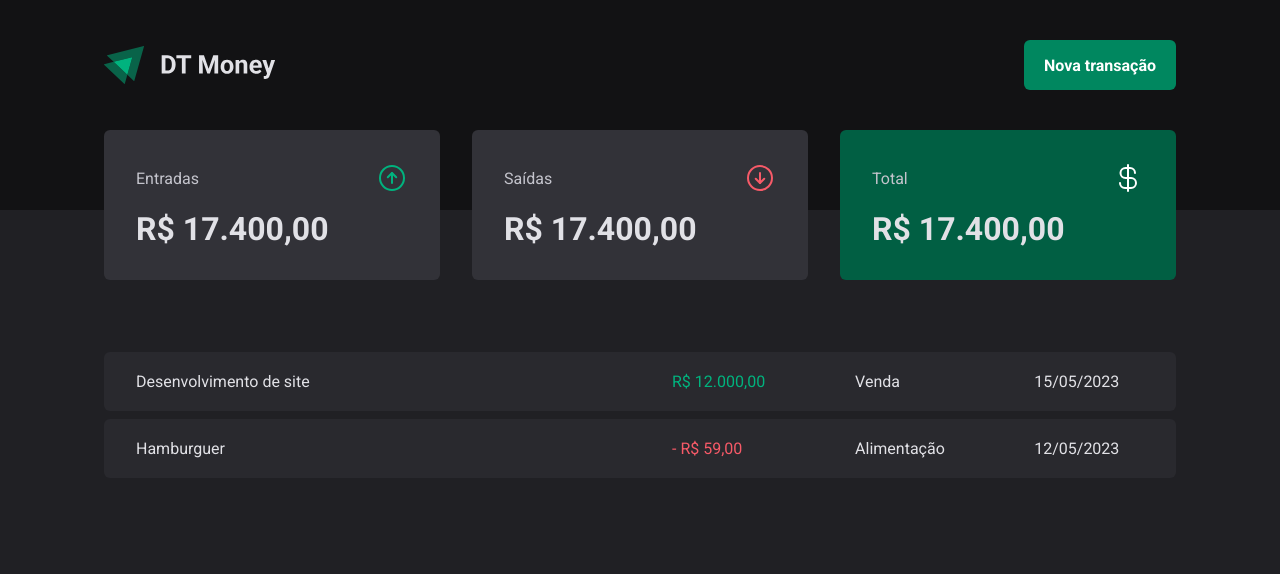
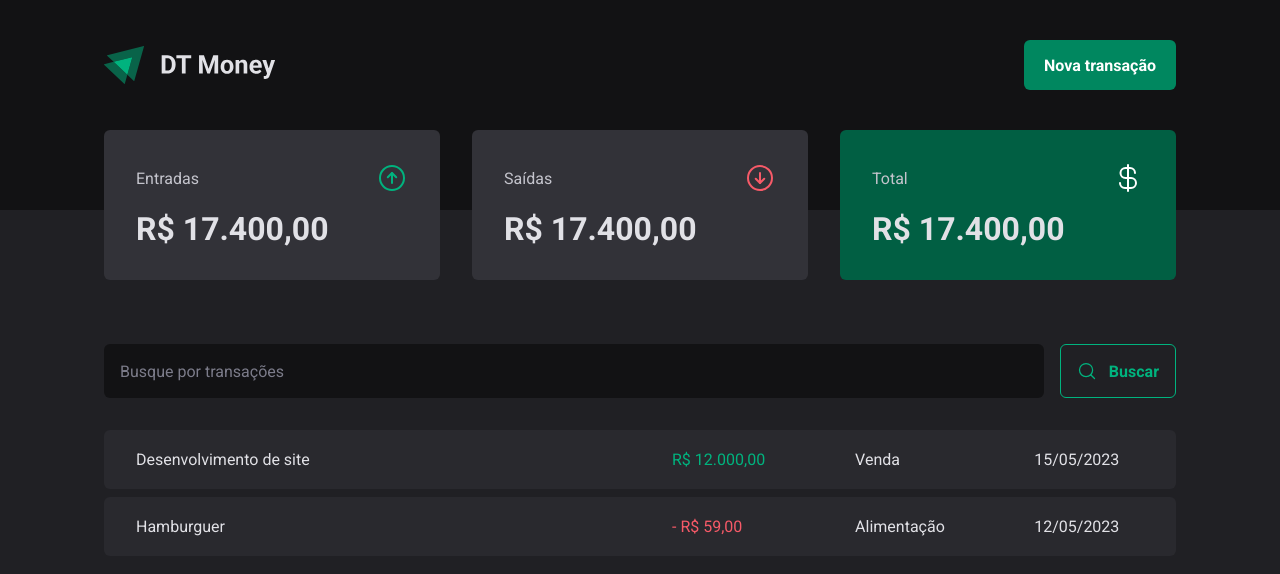
Before and after one commit to milsucruz/dt-money, a React (Vite) app: page / in a window 1280 px wide. Shown: the top 574 px of the page. Built offline with nearby package versions, Linux system fonts and the light colour scheme.

Commit message:
Transactions  SearchForm

```diff
--- /dev/null
+++ b/src/pages/Transactions/components/SearchForm/index.tsx
@@ -0,0 +1,14 @@
+import { MagnifyingGlass } from 'phosphor-react'
+import { SearchFomrContainer } from './styles'
+
+export function SearchFomr() {
+  return (
+    <SearchFomrContainer>
+      <input type="text" placeholder="Busque por transações" />
+      <button type="submit">
+        <MagnifyingGlass size={20} />
+        Buscar
+      </button>
+    </SearchFomrContainer>
+  )
+}
--- /dev/null
+++ b/src/pages/Transactions/components/SearchForm/styles.ts
@@ -0,0 +1,40 @@
+import { styled } from 'styled-components'
+
+export const SearchFomrContainer = styled.form`
+  display: flex;
+  gap: 1rem;
+
+  input {
+    flex: 1;
+    border-radius: 6px;
+    border: 0;
+    background: ${(props) => props.theme['gray-900']};
+    color: ${(props) => props.theme['gray-300']};
+    padding: 1rem;
+
+    &::placeholder {
+      color: ${(props) => props.theme['gray-500']};
+    }
+  }
+
+  button {
+    display: flex;
+    align-items: center;
+    gap: 0.75rem;
+
+    border: 0;
+    padding: 1rem;
+    background: transparent;
+    border: 1px solid ${(props) => props.theme['green-300']};
+    color: ${(props) => props.theme['green-300']};
+    font-weight: bold;
+    border-radius: 6px;
+
+    &:hover {
+      background: ${(props) => props.theme['green-500']};
+      border: 1px solid ${(props) => props.theme['green-500']};
+      color: ${(props) => props.theme.white};
+      transition: background-color 0.2s, color 0.2s, border-color 0.2s;
+    }
+  }
+`
--- a/src/pages/Transactions/index.tsx
+++ b/src/pages/Transactions/index.tsx
@@ -1,5 +1,6 @@
 import { Header } from '../../components/Header'
 import { Summarry } from '../../components/Summarry'
+import { SearchFomr } from './components/SearchForm'
 import {
   PriceHightLight,
   TransactionsContainer,
@@ -13,6 +14,8 @@
       <Summarry />
 
       <TransactionsContainer>
+        <SearchFomr />
+
         <TransactionsTable>
           <tbody>
             <tr>
--- a/src/pages/Transactions/styles.ts
+++ b/src/pages/Transactions/styles.ts
@@ -11,7 +11,7 @@
   width: 100%;
   border-collapse: separate;
   border-spacing: 0 0.5rem;
-  /* margin-top: 1.5rem; */
+  margin-top: 1.5rem;
 
   td {
     padding: 1.25rem 2rem;
```
